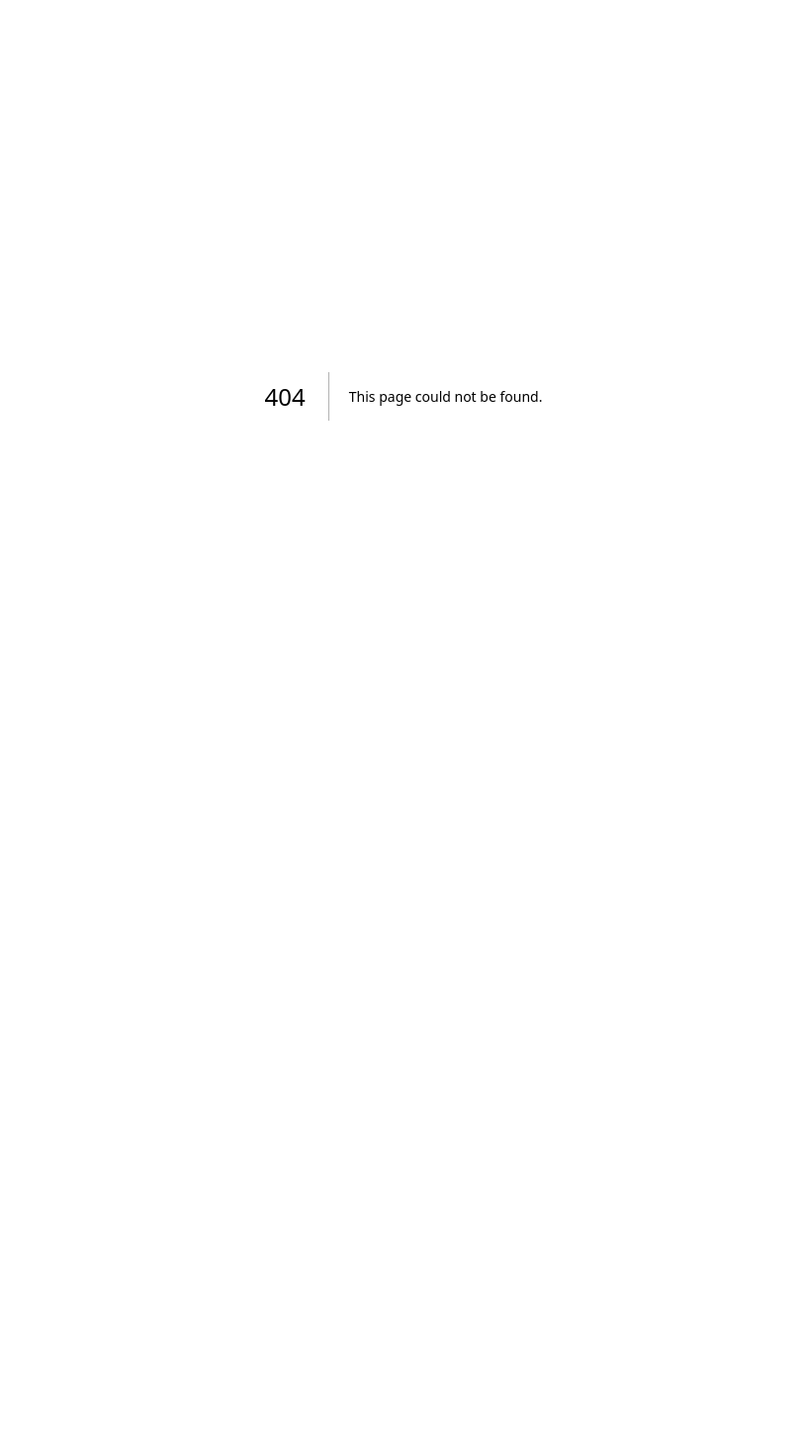
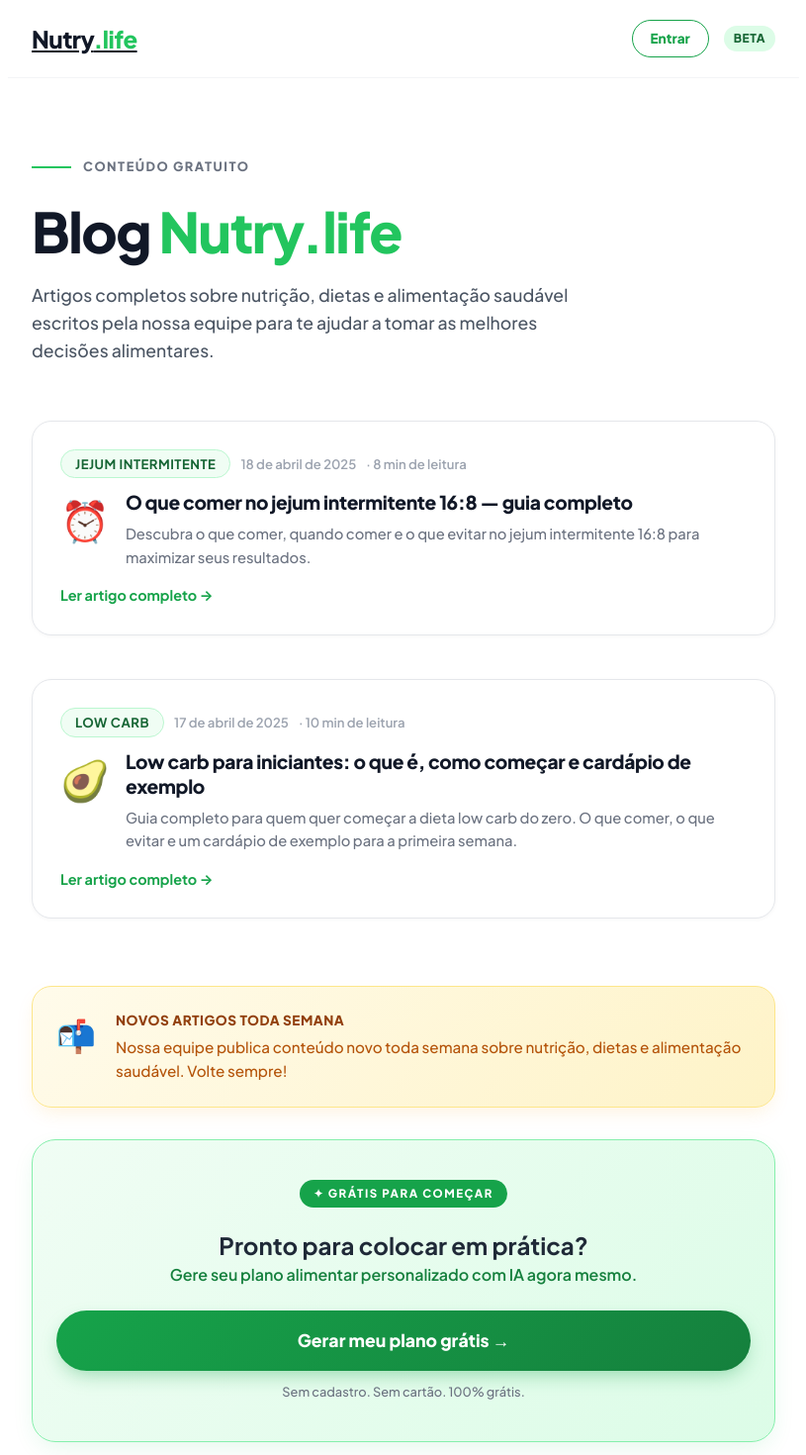
Before and after one commit to elevanceseguros/Nutri, a Next.js app: page /blog in a window 1280 px wide. Before the commit this address had no page. Shown: the top 1470 px of the page at 99% size, without its empty margins (232-1047 px from the left). Before the commit the page ends 800 px from the top, so only its background shows below. Built offline with nearby package versions, Linux system fonts and the light colour scheme.

Commit message:
Add Blog page with metadata and posts

```diff
--- /dev/null
+++ b/src/app/blog/page.tsx
@@ -0,0 +1,122 @@
+import type { Metadata } from "next";
+import Link from "next/link";
+import styles from "../page.module.css";
+
+export const metadata: Metadata = {
+  title: "Blog — Nutrição, Dietas e Receitas Saudáveis | Nutry.life",
+  description: "Artigos sobre nutrição, dietas, jejum intermitente, low carb, vegano e muito mais. Conteúdo gratuito da equipe Nutry.life.",
+  keywords: "blog nutrição, artigos dieta, jejum intermitente, low carb iniciantes, alimentação saudável",
+  openGraph: {
+    title: "Blog Nutry.life — Nutrição e Alimentação Saudável",
+    description: "Artigos completos sobre nutrição, dietas e receitas saudáveis.",
+    url: "https://nutry.life/blog",
+  },
+};
+
+const posts = [
+  {
+    slug: "o-que-comer-no-jejum-intermitente-16-8",
+    titulo: "O que comer no jejum intermitente 16:8 — guia completo",
+    descricao: "Descubra o que comer, quando comer e o que evitar no jejum intermitente 16:8 para maximizar seus resultados.",
+    data: "18 de abril de 2025",
+    tempo: "8 min de leitura",
+    tag: "Jejum Intermitente",
+    emoji: "⏰",
+  },
+  {
+    slug: "low-carb-para-iniciantes",
+    titulo: "Low carb para iniciantes: o que é, como começar e cardápio de exemplo",
+    descricao: "Guia completo para quem quer começar a dieta low carb do zero. O que comer, o que evitar e um cardápio de exemplo para a primeira semana.",
+    data: "17 de abril de 2025",
+    tempo: "10 min de leitura",
+    tag: "Low Carb",
+    emoji: "🥑",
+  },
+];
+
+export default function Blog() {
+  return (
+    <>
+      <header className={styles.header}>
+        <Link href="/" className={styles.logo}>Nutry<span className={styles.logoAccent}>.life</span></Link>
+        <div style={{ display: 'flex', gap: '15px', alignItems: 'center' }}>
+          <Link href="/login" className={styles.btnEntrar}>Entrar</Link>
+          <div className={styles.badge}>Beta</div>
+        </div>
+      </header>
+
+      <main className={styles.main}>
+        <div className="fade-up">
+
+          <div className={styles.heroEyebrow}>
+            <div className={styles.heroLine} />
+            <span className={styles.heroEyebrowText}>Conteúdo gratuito</span>
+          </div>
+          <h1 className={styles.heroTitle}>
+            Blog <em className={styles.heroEm}>Nutry.life</em>
+          </h1>
+          <p className={styles.heroSub}>
+            Artigos completos sobre nutrição, dietas e alimentação saudável escritos pela nossa equipe para te ajudar a tomar as melhores decisões alimentares.
+          </p>
+
+          <div style={{ display: 'flex', flexDirection: 'column', gap: '1.5rem', marginBottom: '3rem' }}>
+            {posts.map((post) => (
+              <Link
+                key={post.slug}
+                href={`/blog/${post.slug}`}
+                style={{ textDecoration: 'none' }}
+              >
+                <div className={styles.mealCard} style={{ padding: 0, cursor: 'pointer', transition: 'all 0.2s' }}>
+                  <div style={{ padding: '1.75rem' }}>
+                    <div style={{ display: 'flex', alignItems: 'center', gap: '10px', marginBottom: '0.75rem', flexWrap: 'wrap' }}>
+                      <span className={styles.tag}>{post.tag}</span>
+                      <span style={{ fontSize: '0.82rem', color: '#9ca3af', fontWeight: 600 }}>{post.data}</span>
+                      <span style={{ fontSize: '0.82rem', color: '#9ca3af', fontWeight: 600 }}>· {post.tempo}</span>
+                    </div>
+                    <div style={{ display: 'flex', gap: '1rem', alignItems: 'flex-start' }}>
+                      <div style={{ fontSize: '2.5rem', flexShrink: 0 }}>{post.emoji}</div>
+                      <div>
+                        <h2 style={{ fontSize: '1.2rem', fontWeight: 800, color: '#111827', marginBottom: '0.5rem', letterSpacing: '-0.3px', lineHeight: 1.3 }}>
+                          {post.titulo}
+                        </h2>
+                        <p style={{ fontSize: '0.92rem', color: '#6b7280', lineHeight: 1.6, fontWeight: 500 }}>
+                          {post.descricao}
+                        </p>
+                      </div>
+                    </div>
+                    <div style={{ marginTop: '1rem', display: 'flex', alignItems: 'center', gap: '6px', color: '#16a34a', fontWeight: 700, fontSize: '0.9rem' }}>
+                      Ler artigo completo →
+                    </div>
+                  </div>
+                </div>
+              </Link>
+            ))}
+          </div>
+
+          <div className={styles.tipCard}>
+            <div className={styles.tipIcon}>📬</div>
+            <div>
+              <div className={styles.tipTitle}>Novos artigos toda semana</div>
+              <div className={styles.tipText}>
+                Nossa equipe publica conteúdo novo toda semana sobre nutrição, dietas e alimentação saudável. Volte sempre!
+              </div>
+            </div>
+          </div>
+
+          <div className={styles.premiumBanner} style={{ marginTop: '2rem' }}>
+            <div className={styles.premiumBadgeTop}>✦ GRÁTIS PARA COMEÇAR</div>
+            <div className={styles.premiumHeader}>
+              <h2>Pronto para colocar em prática?</h2>
+              <p>Gere seu plano alimentar personalizado com IA agora mesmo.</p>
+            </div>
+            <Link href="/" className={styles.premiumBtn} style={{ textDecoration: 'none', display: 'block' }}>
+              Gerar meu plano grátis →
+            </Link>
+            <p className={styles.premiumFootnote}>Sem cadastro. Sem cartão. 100% grátis.</p>
+          </div>
+
+        </div>
+      </main>
+    </>
+  );
+}
```
